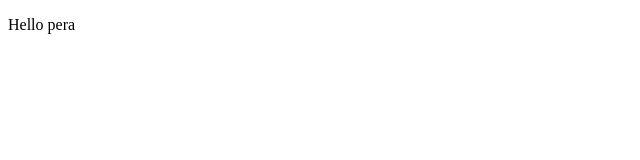
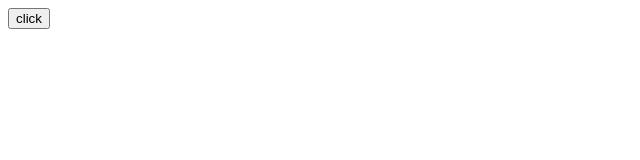
Before and after one commit to Shm-Rsuf/basic-dom-manipulations, a plain HTML site: page js-recap-dom/index.html in a window 1280 px wide. Shown: the full height of the page, 0-640 px from the left. Drawn offline with Linux system fonts and the light colour scheme.

Commit message:
event listener

```diff
--- a/js-recap-dom/index.html
+++ b/js-recap-dom/index.html
@@ -8,6 +8,7 @@
     <script src="./main.js" defer></script>
   </head>
   <body>
-    <p class="pera">Hello pera</p>
+    <!-- <p class="pera">Hello pera</p> -->
+    <button class="btn">click</button>
   </body>
 </html>
--- a/js-recap-dom/main.js
+++ b/js-recap-dom/main.js
@@ -45,3 +45,8 @@
 
 // element.classList.contains
 pera.classList.contains("test") ? console.log("Yes") : console.log("No"); */
+
+/* const btn = document.querySelector(".btn");
+btn.addEventListener("click", () => {
+  document.body.style.backgroundColor = "blue";
+}); */
```
